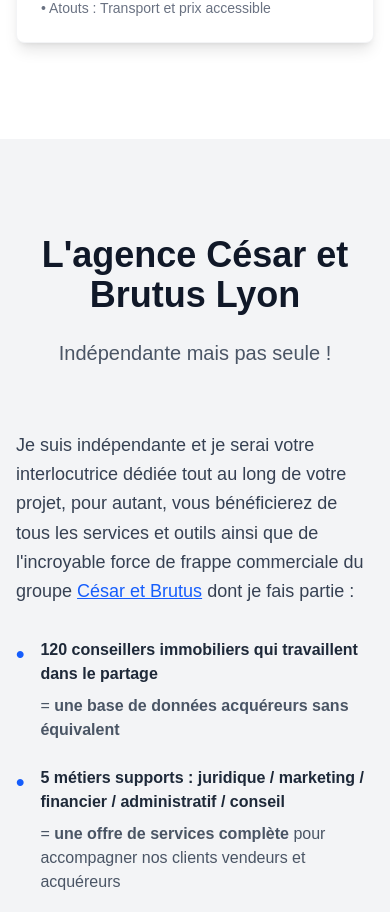
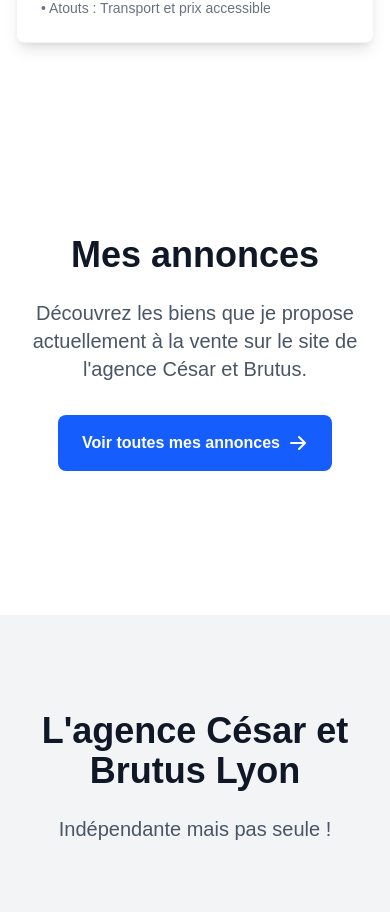
Before and after one commit to jtassin/gab_immo, a Next.js app: page / in a window 390 px wide. Shown: the part 6471-7383 px from the top of the page. Built offline with nearby package versions, Linux system fonts and the light colour scheme; no server answers.

Commit message:
v1 mes biens a vendre

```diff
--- a/src/app/page.tsx
+++ b/src/app/page.tsx
@@ -75,6 +75,7 @@
                 <TrackedLink href="#chiffres" className="text-gray-700 hover:text-blue-600 px-3 py-2 rounded-md text-sm font-medium">Chiffres</TrackedLink>
                 {/* Lien vers la section des quartiers - présente l'expertise géographique sur Lyon */}
                 <TrackedLink href="#quartiers" className="text-gray-700 hover:text-blue-600 px-3 py-2 rounded-md text-sm font-medium">Quartiers</TrackedLink>
+                <a href="https://www.cesaretbrutus.com/agent/gabrielle-nicolini/#listings" target="_blank" rel="noopener noreferrer" className="text-gray-700 hover:text-blue-600 px-3 py-2 rounded-md text-sm font-medium" onClick={() => analytics.trackListingsClick('menu')}>Mes annonces</a>
                 <TrackedLink href="#agence" className="text-gray-700 hover:text-blue-600 px-3 py-2 rounded-md text-sm font-medium">L&apos;agence</TrackedLink>
                 <TrackedLink href="#avis" className="text-gray-700 hover:text-blue-600 px-3 py-2 rounded-md text-sm font-medium">Avis</TrackedLink>
                 <TrackedLink href="#contact" className="text-gray-700 hover:text-blue-600 px-3 py-2 rounded-md text-sm font-medium">Contact</TrackedLink>
@@ -104,6 +105,7 @@
                 <TrackedLink href="#chiffres" className="block px-3 py-2 text-base font-medium text-gray-700 hover:text-blue-600 hover:bg-gray-50 rounded-md" onClick={() => setIsMobileMenuOpen(false)}>Chiffres</TrackedLink>
                 {/* Lien vers la section des quartiers - présente l'expertise géographique sur Lyon */}
                 <TrackedLink href="#quartiers" className="block px-3 py-2 text-base font-medium text-gray-700 hover:text-blue-600 hover:bg-gray-50 rounded-md" onClick={() => setIsMobileMenuOpen(false)}>Quartiers</TrackedLink>
+                <a href="https://www.cesaretbrutus.com/agent/gabrielle-nicolini/#listings" target="_blank" rel="noopener noreferrer" className="block px-3 py-2 text-base font-medium text-gray-700 hover:text-blue-600 hover:bg-gray-50 rounded-md" onClick={() => { setIsMobileMenuOpen(false); analytics.trackListingsClick('menu'); }}>Mes annonces</a>
                 <TrackedLink href="#agence" className="block px-3 py-2 text-base font-medium text-gray-700 hover:text-blue-600 hover:bg-gray-50 rounded-md" onClick={() => setIsMobileMenuOpen(false)}>L&apos;agence</TrackedLink>
                 <TrackedLink href="#avis" className="block px-3 py-2 text-base font-medium text-gray-700 hover:text-blue-600 hover:bg-gray-50 rounded-md" onClick={() => setIsMobileMenuOpen(false)}>Avis</TrackedLink>
                 <TrackedLink href="#contact" className="block px-3 py-2 text-base font-medium text-gray-700 hover:text-blue-600 hover:bg-gray-50 rounded-md" onClick={() => setIsMobileMenuOpen(false)}>Contact</TrackedLink>
@@ -483,6 +485,32 @@
         </div>
       </section>
 
+      {/* Section Mes annonces */}
+      <section id="annonces" className="py-24 bg-white">
+        <div className="max-w-7xl mx-auto px-4 sm:px-6 lg:px-8">
+          <div className="text-center mb-12">
+            <h2 className="text-4xl md:text-5xl font-bold text-gray-900 mb-6">
+              Mes annonces
+            </h2>
+            <p className="text-xl text-gray-600 max-w-2xl mx-auto mb-8">
+              Découvrez les biens que je propose actuellement à la vente sur le site de l&apos;agence César et Brutus.
+            </p>
+            <a
+              href="https://www.cesaretbrutus.com/agent/gabrielle-nicolini/#listings"
+              target="_blank"
+              rel="noopener noreferrer"
+              className="inline-flex items-center px-6 py-4 bg-blue-600 text-white rounded-lg font-semibold hover:bg-blue-700 transition-colors duration-300"
+              onClick={() => analytics.trackListingsClick('section')}
+            >
+              <span className="mr-2">Voir toutes mes annonces</span>
+              <svg className="w-5 h-5" fill="currentColor" viewBox="0 0 20 20">
+                <path fillRule="evenodd" d="M10.293 3.293a1 1 0 011.414 0l6 6a1 1 0 010 1.414l-6 6a1 1 0 01-1.414-1.414L14.586 11H3a1 1 0 110-2h11.586l-4.293-4.293a1 1 0 010-1.414z" clipRule="evenodd" />
+              </svg>
+            </a>
+          </div>
+        </div>
+      </section>
+
       {/* Section L'agence César et Brutus */}
       <section id="agence" className="py-24 bg-gray-100">
         <div className="max-w-7xl mx-auto px-4 sm:px-6 lg:px-8">
--- a/src/services/analytics/AmplitudeProvider.ts
+++ b/src/services/analytics/AmplitudeProvider.ts
@@ -80,6 +80,14 @@
     });
   }
 
+  trackListingsClick(location: string): void {
+    this.trackEvent({
+      action: 'listings_click',
+      category: 'engagement',
+      label: location,
+    });
+  }
+
   trackReview(action: 'view' | 'click', reviewId?: number): void {
     this.trackEvent({
       action: `review_${action}`,
--- a/src/services/analytics/GoogleAnalyticsProvider.ts
+++ b/src/services/analytics/GoogleAnalyticsProvider.ts
@@ -68,6 +68,14 @@
     });
   }
 
+  trackListingsClick(location: string): void {
+    this.trackEvent({
+      action: 'listings_click',
+      category: 'engagement',
+      label: location,
+    });
+  }
+
   trackReview(action: 'view' | 'click', reviewId?: number): void {
     this.trackEvent({
       action: `review_${action}`,
--- a/src/services/analytics/MultiProvider.ts
+++ b/src/services/analytics/MultiProvider.ts
@@ -68,6 +68,16 @@
     });
   }
 
+  trackListingsClick(location: string): void {
+    this.providers.forEach((provider) => {
+      try {
+        provider.trackListingsClick(location);
+      } catch (error) {
+        console.error('Error tracking listings click in provider:', error);
+      }
+    });
+  }
+
   trackReview(action: 'view' | 'click', reviewId?: number): void {
     this.providers.forEach((provider) => {
       try {
--- a/src/services/analytics/types.ts
+++ b/src/services/analytics/types.ts
@@ -20,6 +20,7 @@
   trackNeighborhood(neighborhood: string, action: 'view' | 'click'): void;
   trackModal(modalType: string, action: 'open' | 'close'): void;
   trackSocialMedia(platform: string, action: 'click'): void;
+  trackListingsClick(location: string): void;
   trackReview(action: 'view' | 'click', reviewId?: number): void;
   trackSectionScroll(sectionName: string): void;
 }
```
